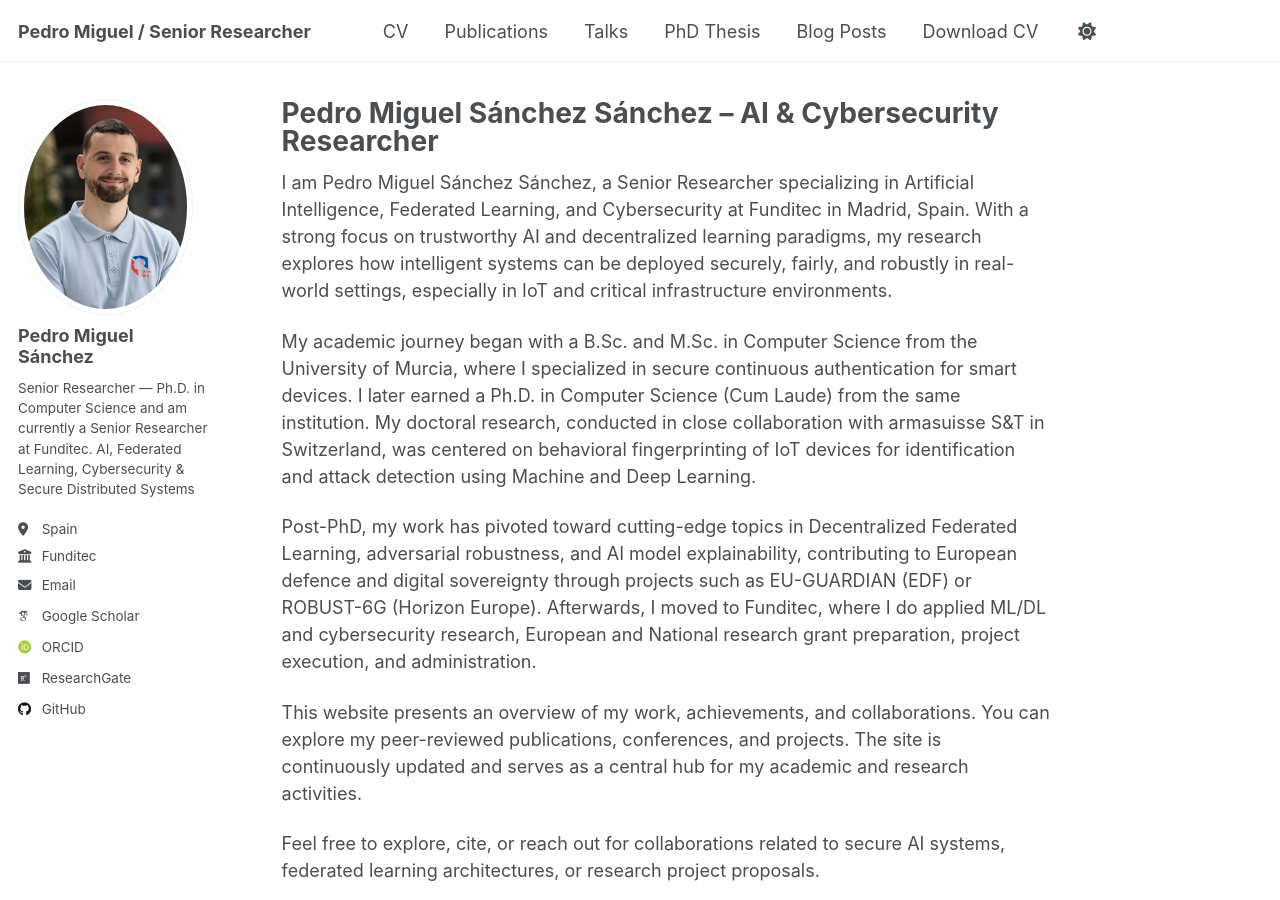
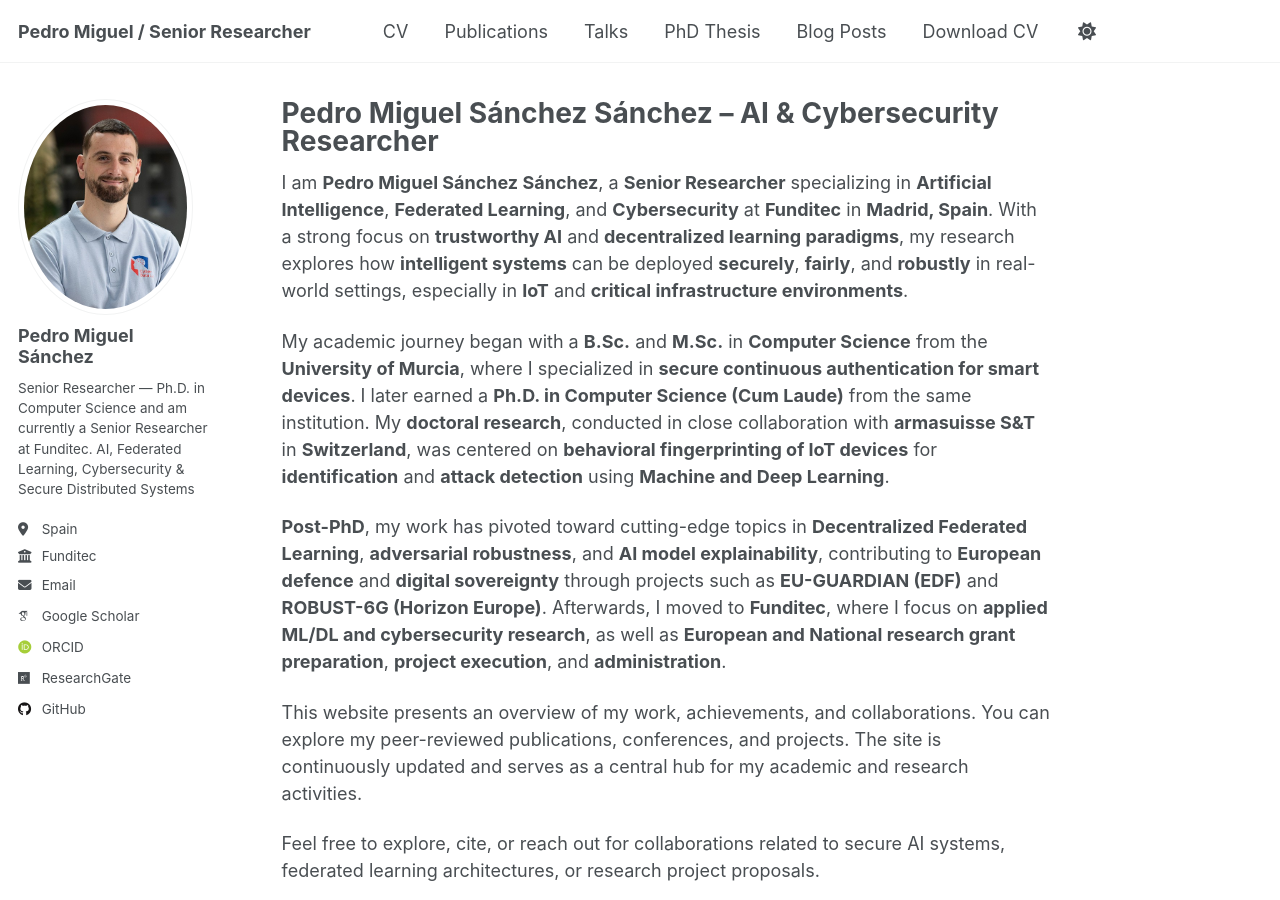
Before and after one commit to sxz0/sxz0.github.io, a Jekyll site: the page built from _pages/about.md, in a window 1280 px wide and 900 px high. Built offline with Jekyll 4.4.1, drawn with Linux system fonts in a browser that asks for light colours; some web fonts are replaced.

Commit message:
Update about.md

```diff
--- a/_pages/about.md
+++ b/_pages/about.md
@@ -7,11 +7,11 @@ redirect_from:
   - /about.html
 ---
 
-I am Pedro Miguel Sánchez Sánchez, a Senior Researcher specializing in Artificial Intelligence, Federated Learning, and Cybersecurity at Funditec in Madrid, Spain. With a strong focus on trustworthy AI and decentralized learning paradigms, my research explores how intelligent systems can be deployed securely, fairly, and robustly in real-world settings, especially in IoT and critical infrastructure environments.
+I am **Pedro Miguel Sánchez Sánchez**, a **Senior Researcher** specializing in **Artificial Intelligence**, **Federated Learning**, and **Cybersecurity** at **Funditec** in **Madrid, Spain**. With a strong focus on **trustworthy AI** and **decentralized learning paradigms**, my research explores how **intelligent systems** can be deployed **securely**, **fairly**, and **robustly** in real-world settings, especially in **IoT** and **critical infrastructure environments**.
 
-My academic journey began with a B.Sc. and M.Sc. in Computer Science from the University of Murcia, where I specialized in secure continuous authentication for smart devices. I later earned a Ph.D. in Computer Science (Cum Laude) from the same institution. My doctoral research, conducted in close collaboration with armasuisse S&T in Switzerland, was centered on behavioral fingerprinting of IoT devices for identification and attack detection using Machine and Deep Learning.
+My academic journey began with a **B.Sc.** and **M.Sc.** in **Computer Science** from the **University of Murcia**, where I specialized in **secure continuous authentication for smart devices**. I later earned a **Ph.D. in Computer Science (Cum Laude)** from the same institution. My **doctoral research**, conducted in close collaboration with **armasuisse S&T** in **Switzerland**, was centered on **behavioral fingerprinting of IoT devices** for **identification** and **attack detection** using **Machine and Deep Learning**.
 
-Post-PhD, my work has pivoted toward cutting-edge topics in Decentralized Federated Learning, adversarial robustness, and AI model explainability, contributing to European defence and digital sovereignty through projects such as EU-GUARDIAN (EDF) or ROBUST-6G (Horizon Europe). Afterwards, I moved to Funditec, where I do applied ML/DL and cybersecurity research, European and National research grant preparation, project execution, and administration.
+**Post-PhD**, my work has pivoted toward cutting-edge topics in **Decentralized Federated Learning**, **adversarial robustness**, and **AI model explainability**, contributing to **European defence** and **digital sovereignty** through projects such as **EU-GUARDIAN (EDF)** and **ROBUST-6G (Horizon Europe)**. Afterwards, I moved to **Funditec**, where I focus on **applied ML/DL and cybersecurity research**, as well as **European and National research grant preparation**, **project execution**, and **administration**.
 
 This website presents an overview of my work, achievements, and collaborations. You can explore my peer-reviewed publications, conferences, and projects. The site is continuously updated and serves as a central hub for my academic and research activities.
 
```
